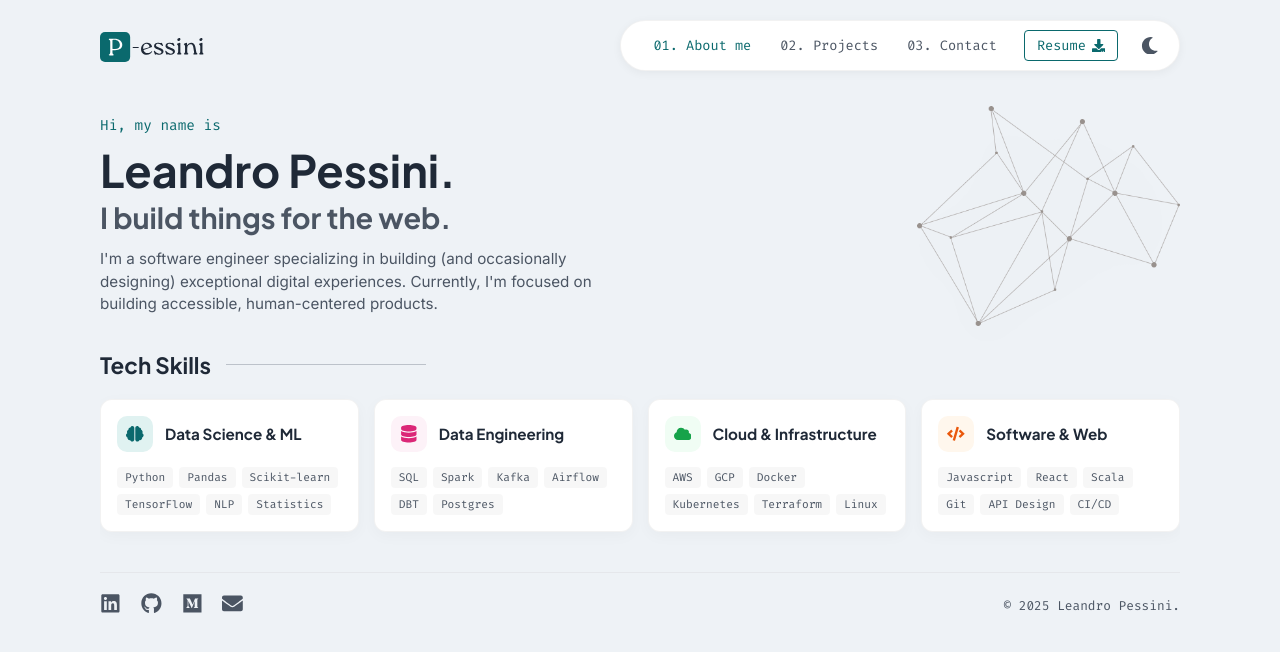
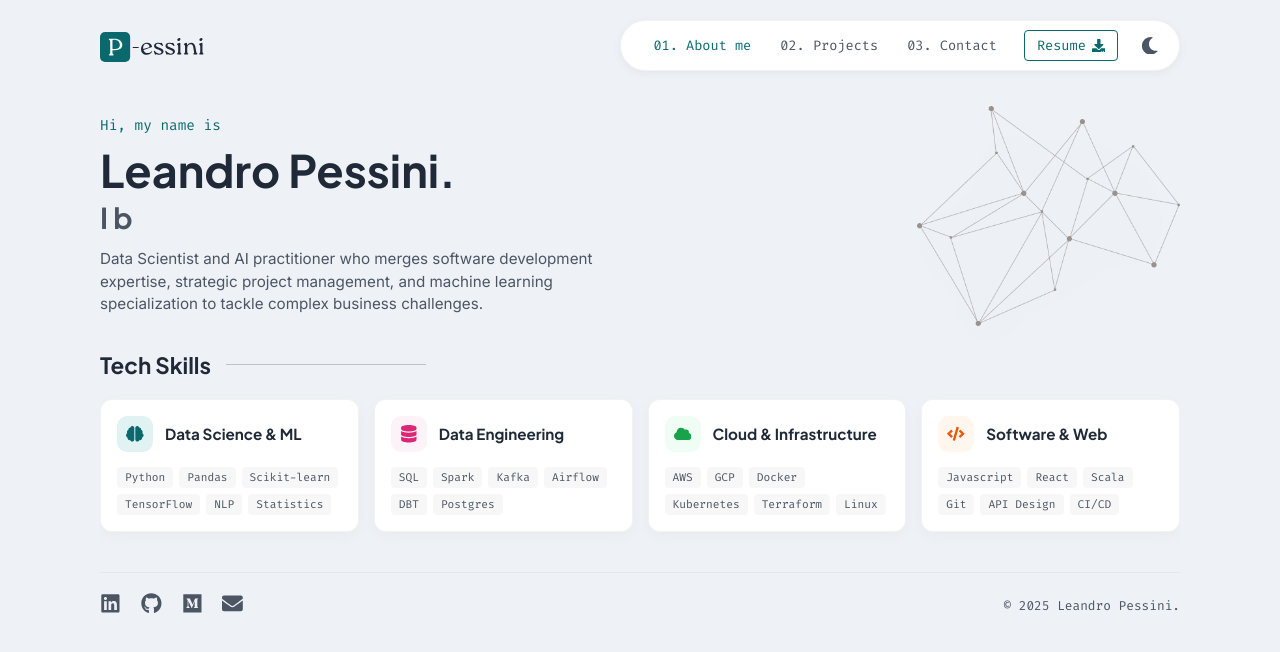
Before and after one commit to pessini/pessini.github.io, a React (Vite) app in the folder new/: page /about in a window 1280 px wide. Shown: the top 652 px of the page. Built offline with nearby package versions, Linux system fonts and the light colour scheme.

Commit message:
feat: update About section phrases and description to highlight AI and data science expertise

```diff
--- a/new/src/components/About.jsx
+++ b/new/src/components/About.jsx
@@ -10,10 +10,10 @@ const About = () => {
     const [typingSpeed, setTypingSpeed] = useState(150);
 
     const phrases = [
-        "I build things for the web.",
-        "I analyze data.",
-        "I create digital experiences.",
-        "I solve problems."
+        "I build AI solutions.",
+        "I find patterns in chaos.",
+        "I solve with data.",
+        "I turn data into decisions."
     ];
 
     useEffect(() => {
@@ -55,8 +55,7 @@ const About = () => {
 
                     <div className="hero-description">
                         <p>
-                            I'm a software engineer specializing in building (and occasionally designing) exceptional digital experiences.
-                            Currently, I'm focused on building accessible, human-centered products.
+                            Data Scientist and AI practitioner who merges software development expertise, strategic project management, and machine learning specialization to tackle complex business challenges.
                         </p>
                     </div>
                 </div>
```
